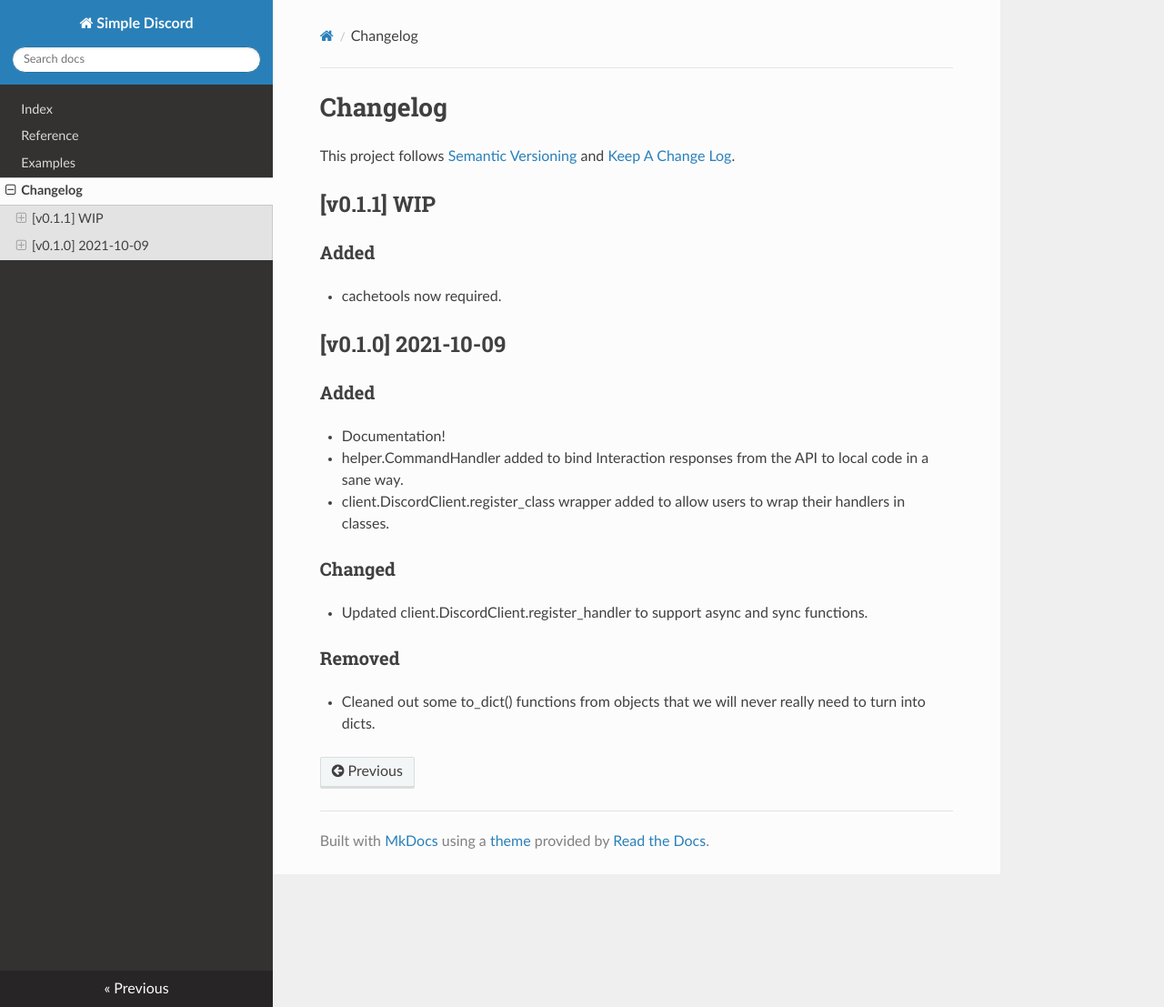
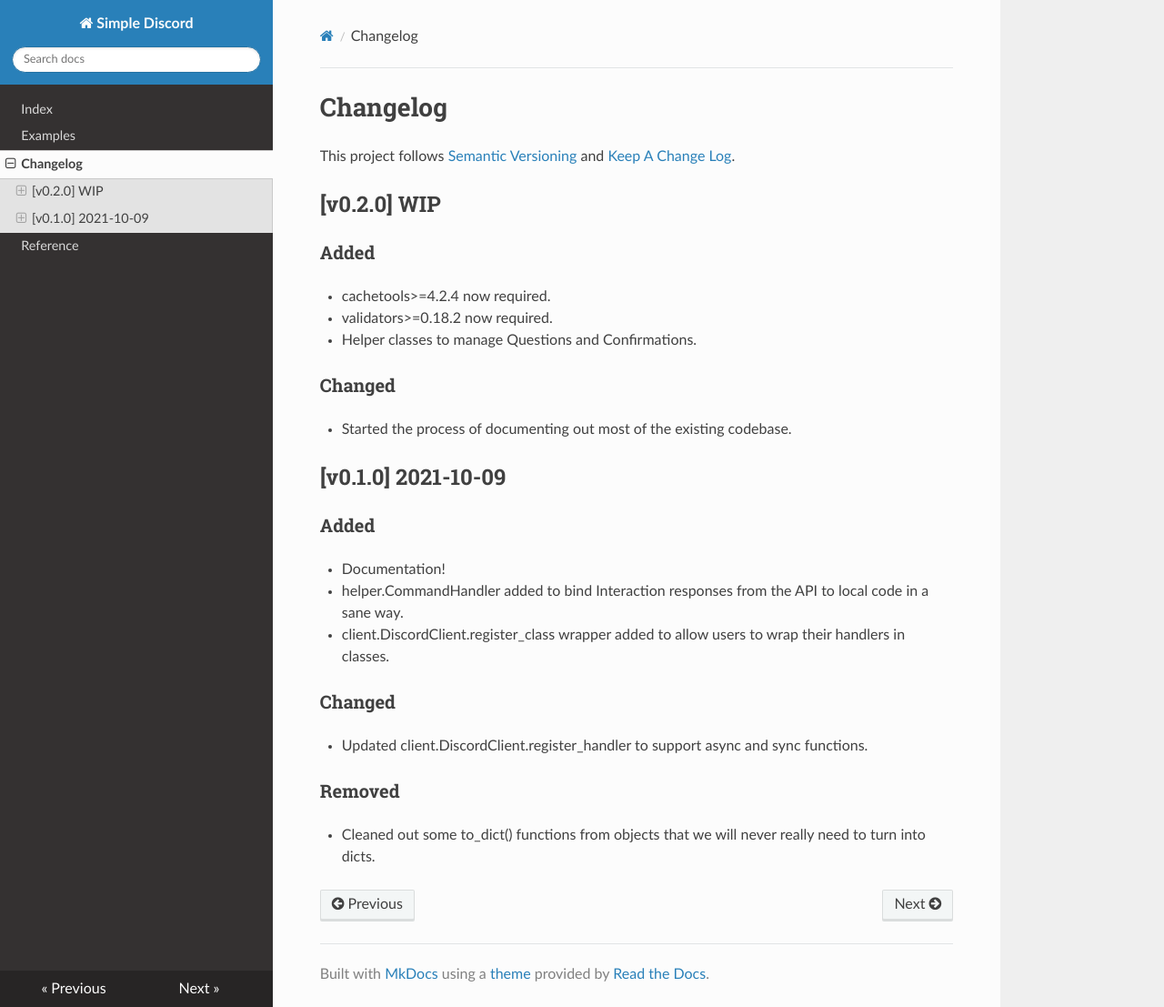
Before and after one commit to isbe-house/dyscord, an MkDocs documentation site: the page built from docs/changelog.md, in a window 1280 px wide and 1107 px high. Shown: the whole window at 91% size. Built offline with MkDocs 1.6.1, drawn with Linux system fonts in a browser that asks for light colours; nearby versions of some CDN libraries.

Commit message:
docs: update docs order and changelog.

```diff
--- a/docs/changelog.md
+++ b/docs/changelog.md
@@ -2,9 +2,14 @@
 
 This project follows [Semantic Versioning](https://semver.org/) and [Keep A Change Log](https://keepachangelog.com/en/1.0.0/).
 
-## [v0.1.1] WIP
+## [v0.2.0] WIP
 ### Added
-- cachetools now required.
+- cachetools>=4.2.4 now required.
+- validators>=0.18.2 now required.
+- Helper classes to manage Questions and Confirmations.
+
+### Changed
+- Started the process of documenting out most of the existing codebase.
 
 ## [v0.1.0] 2021-10-09
 ### Added
--- a/mkdocs.yml
+++ b/mkdocs.yml
@@ -2,9 +2,9 @@ site_name: Simple Discord
 
 nav:
   - Index: index.md
-  - Reference: reference.md
   - Examples: examples.md
   - Changelog: changelog.md
+  - Reference: reference.md
 plugins:
   - mkdocstrings:
       default_handler: python
```
